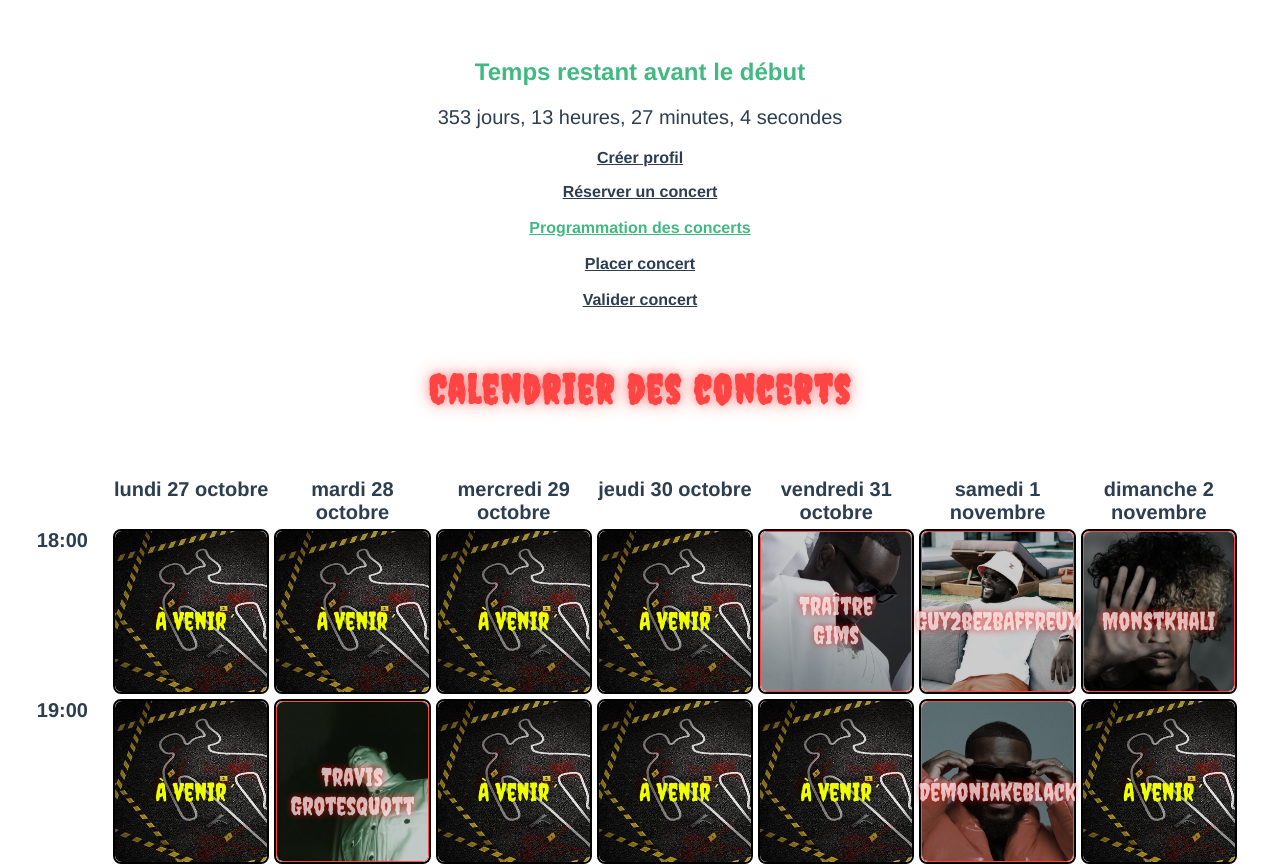
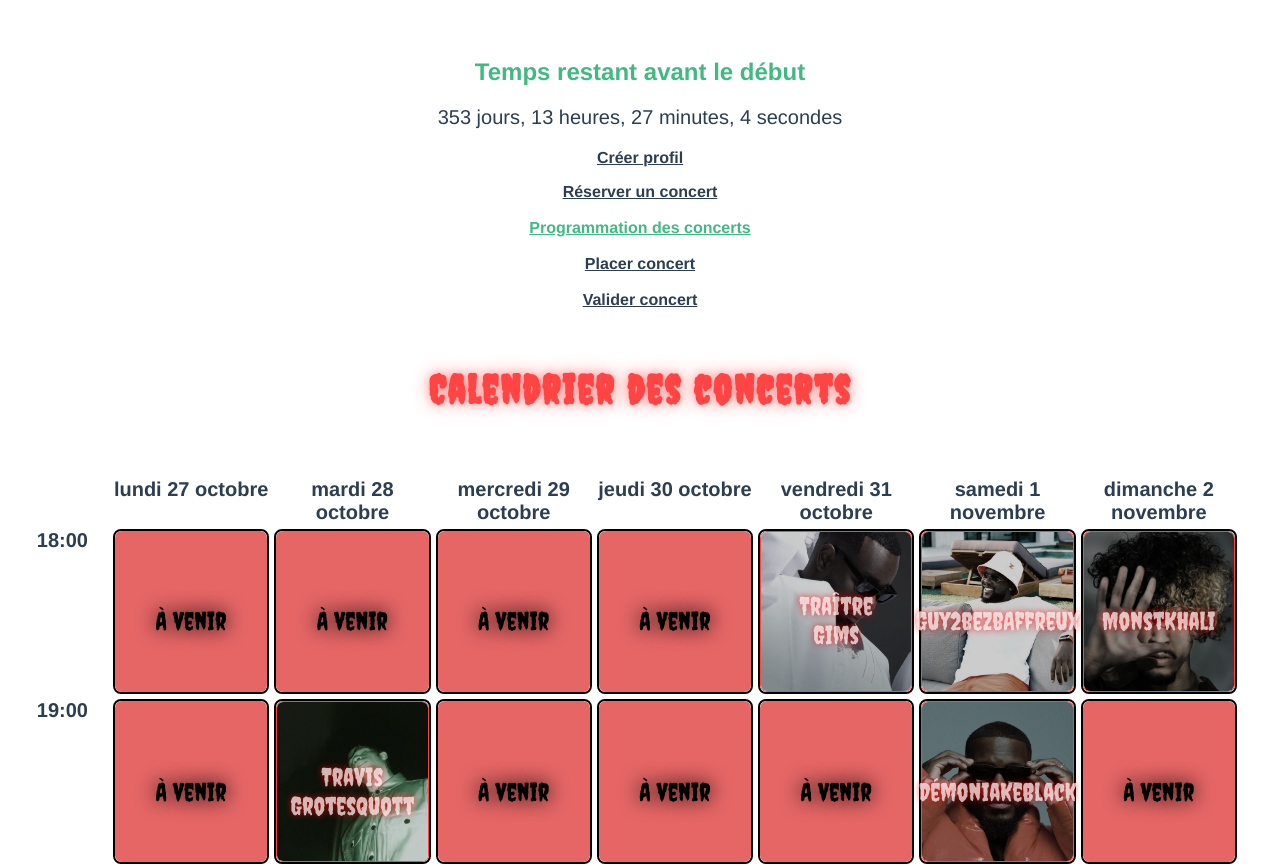
Before and after one commit to Zuuret/SAE-S3-S4_Creepy_Night, a Vue app: page /concert-schedule in a window 1280 px wide. Shown: the top 866 px of the page. Built offline with nearby package versions, Linux system fonts and the light colour scheme.

Commit message:
Planning Concert

```diff
--- a/src/views/CalendrierConcert.vue
+++ b/src/views/CalendrierConcert.vue
@@ -181,9 +181,8 @@
 }
 
 .empty-cell {
-  background-color: #f0f0f0;
+  background-color: #e66666;
   background-size: cover;
-  background-image: url("../assets/affiche_Vide.jpg");
   width: 100%;
   height: 100%;
   border-radius: 7px;
@@ -193,7 +192,7 @@
 .placeholder-text {
   position: absolute;
   font-family: 'Creepster', cursive;
-  color: rgb(239, 255, 2);
+  color: rgb(0, 0, 0);
   text-shadow: 0 0 20px rgb(0, 0, 0);
   font-size: 25px;
   top: 40%;
```
